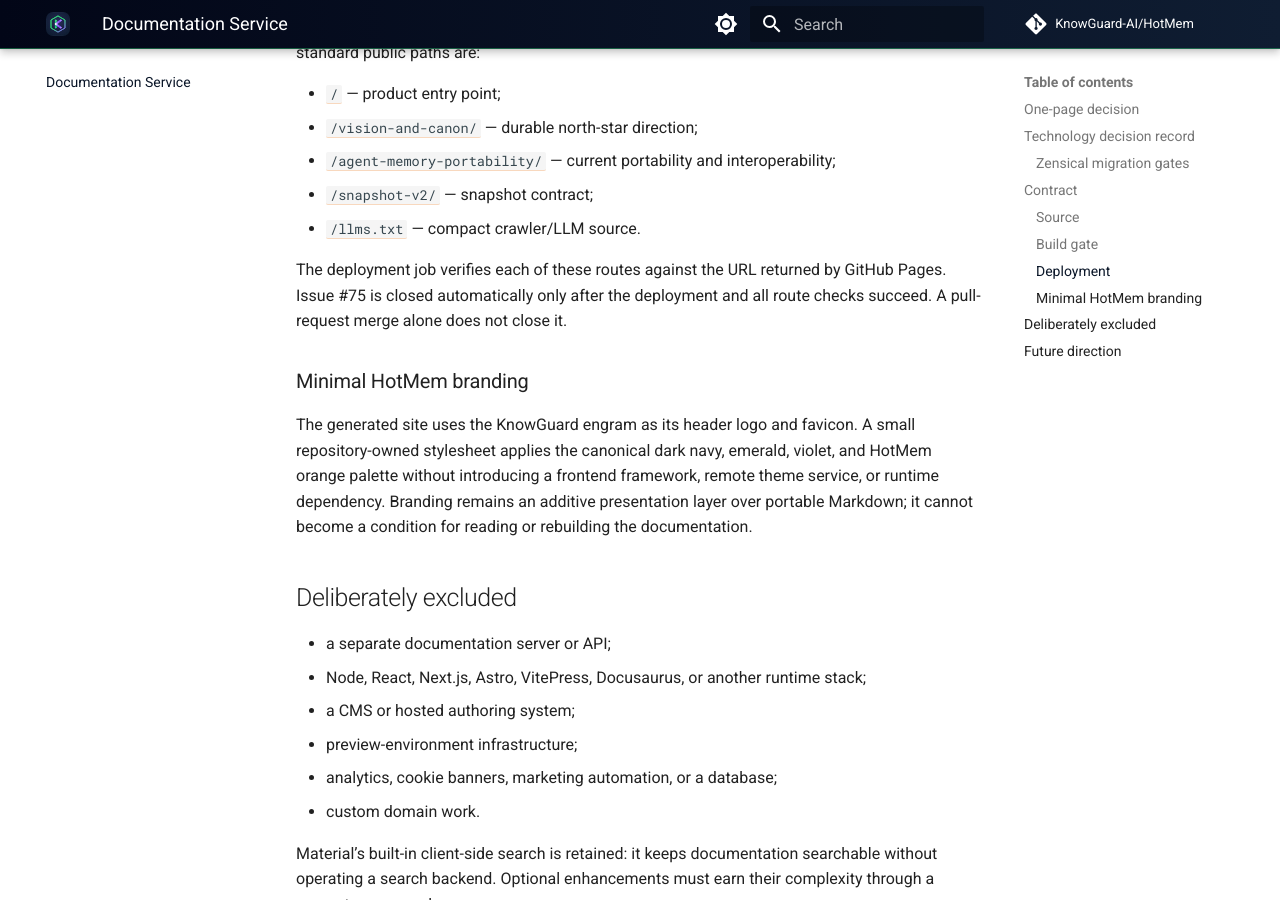
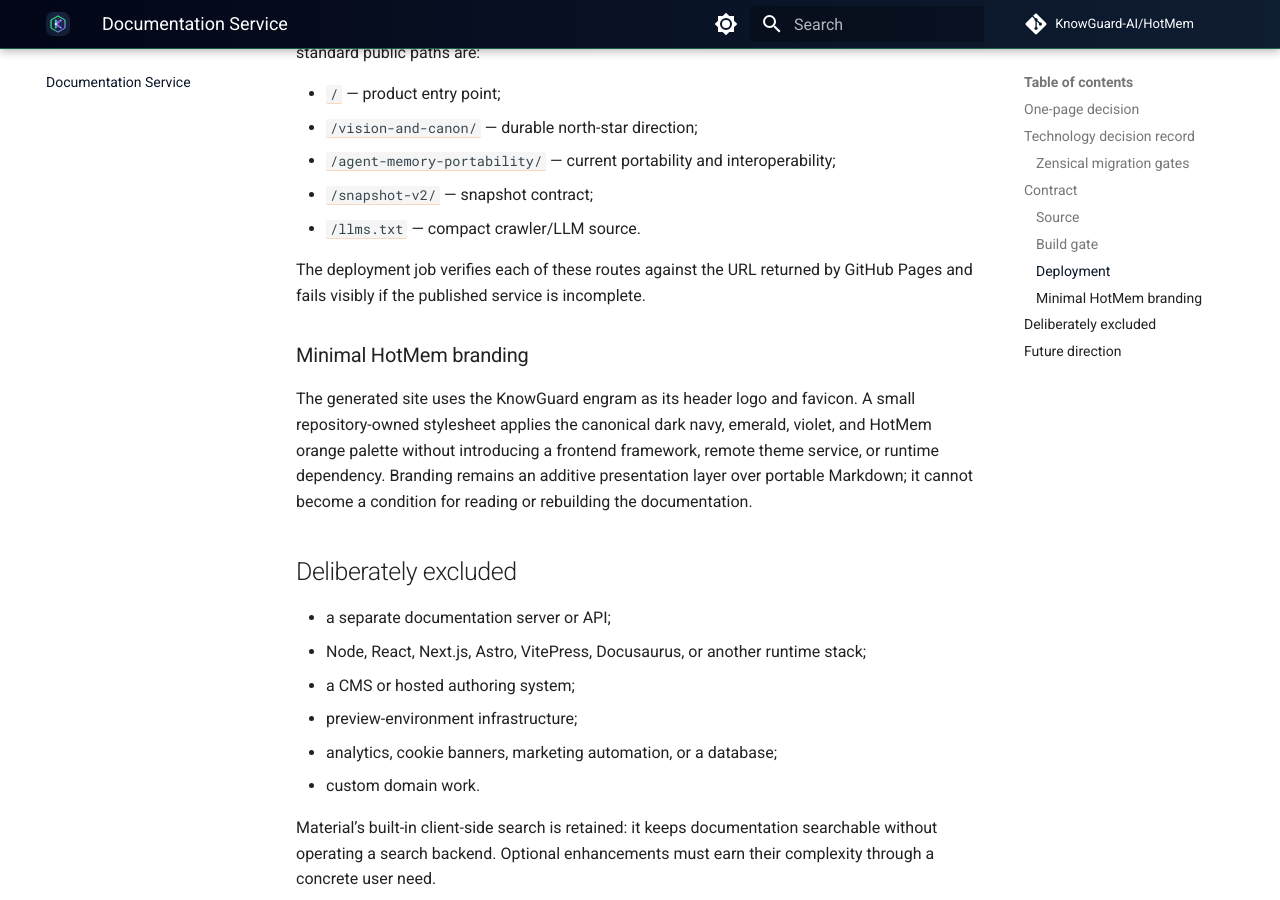
Before and after one commit to KnowGuard-AI/HotMem, an MkDocs documentation site: the page built from docs/documentation-service.md, in a window 1280 px wide and 900 px high, scrolled down 2917 px. Built offline with MkDocs 1.6.1 and Material for MkDocs 9.7.7, drawn with Linux system fonts in a browser that asks for light colours; comment, search, counter and statistics services are not loaded.

Commit message:
ci: simplify documentation deployment

```diff
--- a/docs/documentation-service.md
+++ b/docs/documentation-service.md
@@ -117,8 +117,7 @@ Actions**. The standard public paths are:
 - `/llms.txt` — compact crawler/LLM source.
 
 The deployment job verifies each of these routes against the URL returned by
-GitHub Pages. Issue #75 is closed automatically only after the deployment and
-all route checks succeed. A pull-request merge alone does not close it.
+GitHub Pages and fails visibly if the published service is incomplete.
 
 ### Minimal HotMem branding
 
```
Also changed, not shown: 1 other file.
